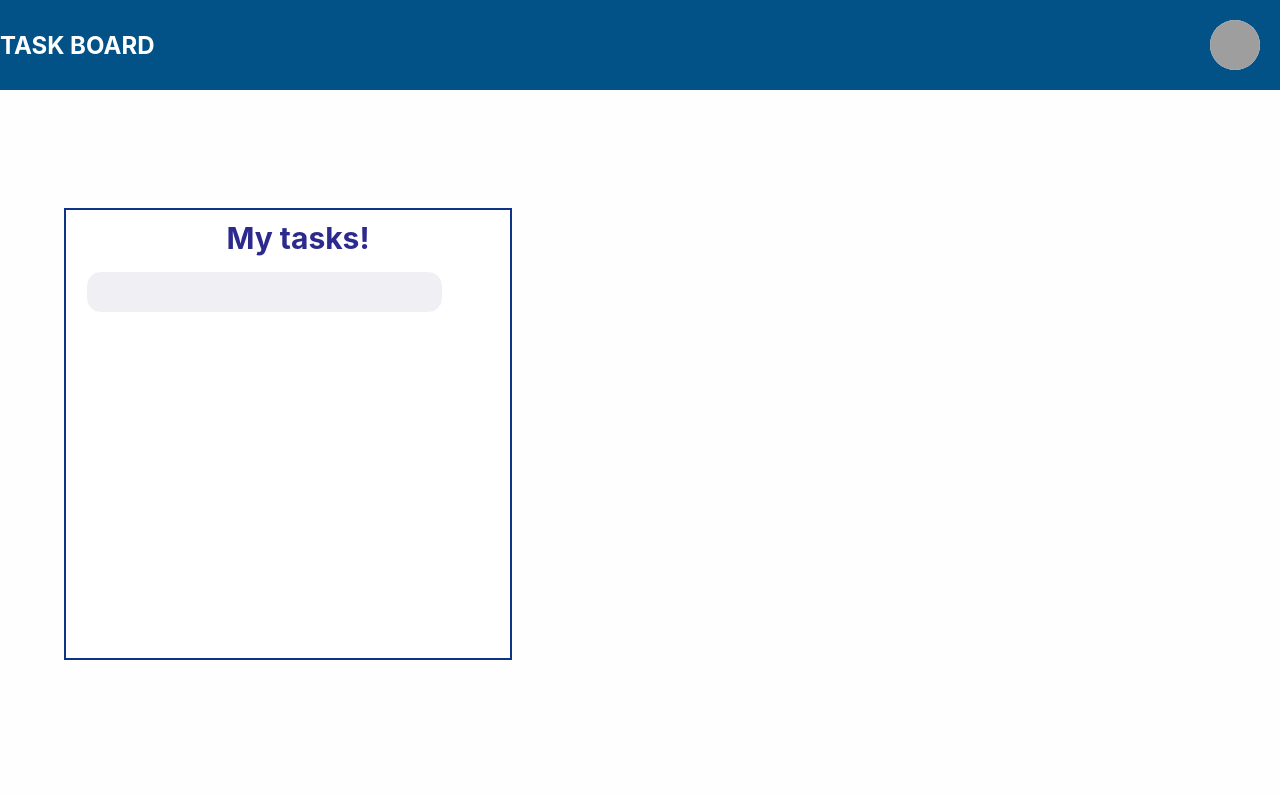
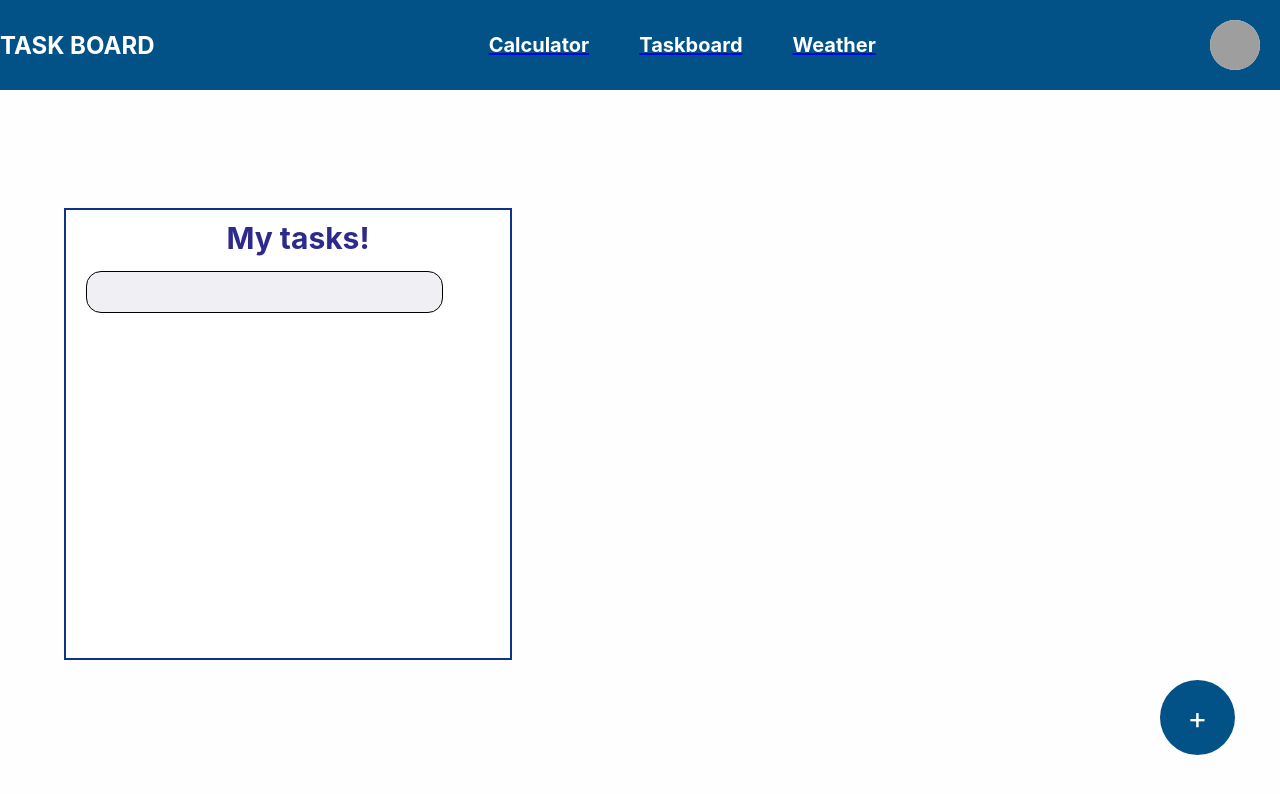
Before and after one commit to RohitJaiswal06/TaskBoard, a React (Create React App) app: page /taskboard in a window 1280 px wide. Shown: the top 794 px of the page. Built offline with nearby package versions, Linux system fonts and the light colour scheme; grey boxes are pictures that could not be loaded.

Commit message:
updated weather.js

```diff
--- a/src/Components/Taskboard/Header.js
+++ b/src/Components/Taskboard/Header.js
@@ -1,11 +1,23 @@
-
+import React from 'react';
+import {Link} from 'react-router-dom'
 const Header = () => {
-
+    const randomNumber = Math.floor(Math.random()*101);
     return (
         <div className="navbar">
       <div className="navbar-logo">TASK BOARD</div>
+      <div className="navbar-links">
+        <Link to={"/calculator"}>
+        <p className='nav-links-text'>Calculator</p>
+        </Link>
+        <Link to={"/taskboard"}>
+        <p className='nav-links-text'>Taskboard</p>
+        </Link>
+        <Link to={"/weather"}>
+        <p className='nav-links-text'>Weather</p>
+        </Link>
+      </div>
       <div className="profile-photo">
-        <img src="https://picsum.photos/id/77/1631/1102" alt="Profile" />
+        <img src={`https://picsum.photos/id/${randomNumber}/1631/1102`} alt="Profile" />
       </div>
     </div>
     )
--- a/src/Components/Taskboard/listItem.css
+++ b/src/Components/Taskboard/listItem.css
@@ -24,7 +24,7 @@
 .todo_text, .todo_text_checked {
     color: rgb(0, 0, 0);
     flex: 1;
-    /* border-bottom: 1px solid #484040; */
+
     padding-bottom: 10px;
     padding-left: 8px;
 }
--- a/src/Components/common/Homepage.js
+++ b/src/Components/common/Homepage.js
@@ -3,7 +3,7 @@ import { Link } from 'react-router-dom'
 
 const Homepage = () => {
   return (
-    <div className='container'>
+    <div className='container-input'>
         <h1 id='heading'>Welcome</h1>
       <div id='container-child1' className='container-chid'>
         <Link to={'/taskboard'}>
--- a/src/Components/common/Login.js
+++ b/src/Components/common/Login.js
@@ -1,6 +1,7 @@
 import React, { useState } from "react";
 import './style.css'
 import { useNavigate } from "react-router";
+import { Link } from "react-router-dom";
 const Login = (props) => {
     const navigate = useNavigate();
     const [input,setInput] = useState({
@@ -21,7 +22,8 @@ const Login = (props) => {
     }
 
     return (
-        <div className="auth-form-container ">
+        <div className="container-input">
+        <div className="auth-form-container container-login">
             <h2>Log in!</h2>
             <form className="login-form" onSubmit={handleLogin}>
                 <fieldset class ="space">
@@ -32,11 +34,13 @@ const Login = (props) => {
                 <legend>Password</legend>
                 <input value={input.password} onChange={(e) => setInput({...input,[e.target.name]:e.target.value})} type="password" placeholder="Enter your password" id="password" name="password" />
                 </fieldset>
-
-                <button type="submit">Log In</button>
-
+                <Link to={"/"}>
+                    <p className="register">Register</p>
+                </Link>
+                <button className="lr-btn" type="submit">Log In</button>
             </form>
 
+        </div>
         </div>
     )
 }
--- a/src/Components/common/Register.js
+++ b/src/Components/common/Register.js
@@ -1,6 +1,7 @@
 import React, { useState } from "react";
 import './style.css'
 import { useNavigate } from "react-router";
+import { Link } from "react-router-dom";
 const Register = (props) => {
   const navigate = useNavigate();
   const [input,setInput] = useState({
@@ -16,7 +17,8 @@ const Register = (props) => {
     }
 
     return (
-        <div className="auth-form-container">
+      <div className="container-input">
+        <div className="auth-form-container ">
           <h2>Sign up!</h2>
         <form className="register-form" onSubmit={handleRegister}>
           <fieldset class ="space">
@@ -28,9 +30,12 @@ const Register = (props) => {
             <fieldset >
             <legend>Password</legend>
             <input value={input.password} onChange={(e) => setInput({...input,[e.target.name]:e.target.value})}  type="password" placeholder="Enter your password" id="password" name="password" /></fieldset>
-            <button type="submit">Sign Up</button>
+            <Link to={"/login"}>
+              <p className="register">Login</p>
+            </Link>
+            <button className="lr-btn" type="submit">Sign Up</button>
         </form>
-
+      </div>
     </div>
     )
 }
--- a/src/Components/common/style.css
+++ b/src/Components/common/style.css
@@ -1,5 +1,5 @@
 
-.App {
+.container-input {
   text-align: center;
   display: flex;
   min-height: 100vh;
@@ -46,8 +46,6 @@ input {
   color: white;
   padding-left:15px ;
   padding-bottom: 10px;
-  /* border: 1px solid white; */
-  /* border-radius: 10px; */
   background-color:transparent;
   outline :none;
   border: none;
@@ -57,7 +55,7 @@ input {
     color: rgb(234, 231, 231);
 }
 
-button {
+.lr-btn {
   border: none;
   background-color: white;
   padding: 20px;
@@ -66,11 +64,11 @@ button {
   cursor: pointer;
   margin-top: 80px;
   color: #1c437e;
-  width: 200px;
+  width: 150px;
   display: flex;
   justify-content: center;
-  margin : 60px auto 0px auto
-
+  margin : 60px auto 0px auto;
+  height: 4%;
 }
 
 .link-btn {
@@ -80,7 +78,7 @@ button {
 }
 
 ::placeholder{
-  color: rgb(232, 231, 231);
+  color: rgb(255, 255, 255);
 }
 
 .container{
@@ -127,3 +125,9 @@ button {
     left: 38vw;
   }
 }
+
+.register{
+  display: flex;
+  justify-content: flex-end;
+  color: white;
+}
--- a/src/Pages/Calculator/calculator.js
+++ b/src/Pages/Calculator/calculator.js
@@ -53,6 +53,7 @@ function Calculator() {
   };
 
   return (
+    <div className='container-input'>
     <div className="calculator">
       <h1 className='text'>Calculator!</h1>
       <div className="display">{displayValue}</div>
@@ -83,6 +84,7 @@ function Calculator() {
         </div>
       </div>
     </div>
+    </div>
   );
 }
 
--- a/src/Pages/Taskboard/Taskboard.css
+++ b/src/Pages/Taskboard/Taskboard.css
@@ -52,7 +52,6 @@
 }
 
 .App_input_button{
-
   width: 3rem;
   height: 100%;
   background-color: #2d2a8d;
@@ -104,8 +103,30 @@
   margin-right: 20px;
 }
 
+.navbar-links{
+  display: flex;
+  gap: 50px;
+
+}
+
+.nav-links-text{
+  font-size: 20px;
+  font-weight: bold;
+  color: white;
+}
+
 .profile-photo img {
   width: 100%;
   height: 100%;
   object-fit: cover;
 }
+
+.button_main{
+  position: absolute;
+  border-radius: 50%;
+  font-size: 30px;
+  background-color: #025287;
+  color: white;
+  bottom: 40px;
+  right: 40px;
+}
--- a/src/Pages/Taskboard/Taskboard.js
+++ b/src/Pages/Taskboard/Taskboard.js
@@ -71,12 +71,6 @@ const App = () => {
     <div className="container">
         <Header></Header>
         <div className="App_todo ">
-            {/* <form className="App_input_wrapper" onSubmit={addTodo} >
-                <input type={"text"} className="App_input" value={todo} onChange={(e) => setTodo(e.target.value)} />
-                <div className="App_input_button" onClick={addTodo} >
-                    <BsAlignMiddle size={24} />
-                </div>
-            </form> */}
 
             <div className="App_todo_list layout">
            <div className="heading">My tasks!</div>
@@ -100,6 +94,9 @@ const App = () => {
                 }
             </div>
         </div>
+        <div>
+            <button className="button_main">+</button>
+        </div>
     </div>
 
   )
--- a/src/Pages/Weather/style.css
+++ b/src/Pages/Weather/style.css
@@ -7,6 +7,7 @@ html {
 }
 .app-name {
   font-size: 2.3rem;
+  color: white;
 }
 
 /* app box */
@@ -49,6 +50,7 @@ html {
 /* city name */
 .city-name {
   font-size: 1.25em;
+  color: white;
 }
 h2 {
   margin-bottom: 10px;
@@ -58,13 +60,14 @@ h2 {
 .date {
   font-size: 1.25em;
   font-weight: 500;
+  color: white;
 }
 
 /* weather icon and temp */
 .icon-temp {
   font-size: 4rem;
   font-weight: 700;
-  color: #1e2432;
+  color: #f9f9fa;
   display: flex;
   justify-content: center;
   align-items: center;
@@ -80,6 +83,7 @@ h2 {
   flex-direction: row;
   gap : 35px;
   border: 1px solid white;
+  color: white;
 }
 
 /* Error message */
```
